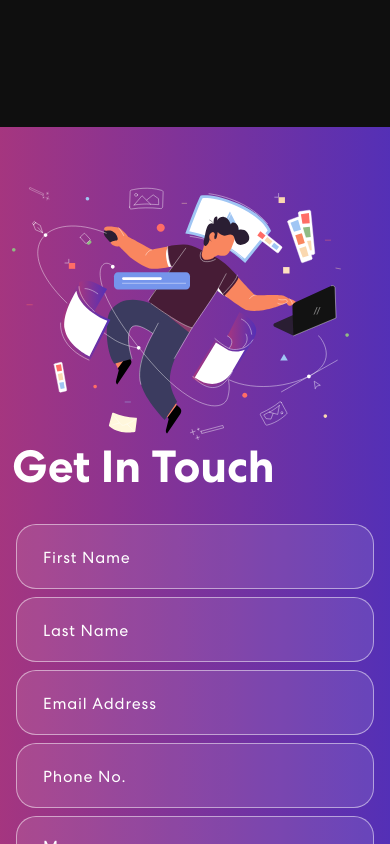
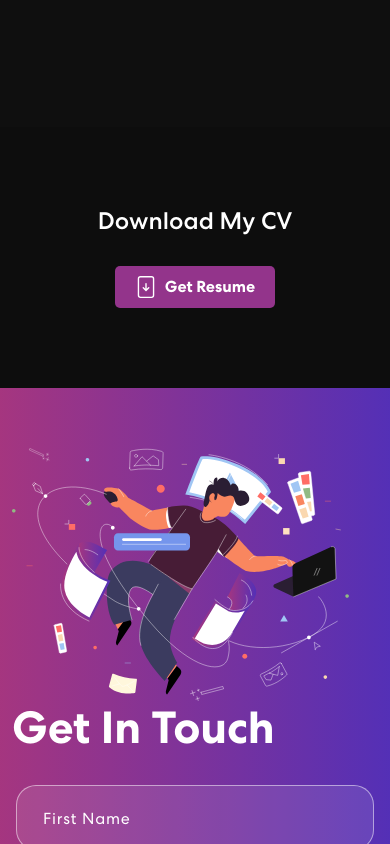
Before and after one commit to saaifulislam1/personal-portfolio, a React (Create React App) app: page / in a window 390 px wide. Shown: the part 7260-8104 px from the top of the page. Built offline with nearby package versions, Linux system fonts and the light colour scheme.

Commit message:
phase one done

```diff
--- a/src/App.css
+++ b/src/App.css
@@ -771,7 +771,8 @@ nav.navbar .navbar-toggler[aria-expanded="true"] .navbar-toggler-icon {
   }
 
   .live-btn:hover {
-    background-color: #0052cc;
+    background-color: #8a1981;
+    color:white
   }
 
   /* Responsive */
@@ -921,3 +922,48 @@ nav.navbar .navbar-toggler[aria-expanded="true"] .navbar-toggler-icon {
     font-size: 0.95rem;
     margin-top: 10px;
   }
+
+  /* download cv */
+
+  .download-cv-section {
+    text-align: center;
+    padding: 80px 20px;
+    background-color: #0d0d0d;
+    color: #fff;
+  }
+
+  .download-cv-section h2 {
+    font-size: 2rem;
+    margin-bottom: 30px;
+  }
+
+  .download-btn {
+    display: inline-flex;
+    align-items: center;
+    padding: 12px 24px;
+    font-size: 1.1rem;
+    font-weight: 600;
+    color: #fff;
+    background-color: #93348B;
+    border-radius: 5px;
+    text-decoration: none;
+    transition: background 0.3s ease, transform 0.3s ease;
+  }
+
+  .download-btn:hover {
+    background-color: #9c1491;
+    transform: translateY(-2px);
+    color: white;
+  }
+
+  /* Responsive */
+  @media (max-width: 768px) {
+    .download-cv-section h2 {
+      font-size: 1.5rem;
+    }
+
+    .download-btn {
+      font-size: 1rem;
+      padding: 10px 20px;
+    }
+  }
--- a/src/App.js
+++ b/src/App.js
@@ -8,6 +8,7 @@ import Projects from "./components/Projects";
 import { Contact } from "./components/Contact";
 import { Footer } from "./components/Footer";
 import WorkExperience from "./components/WorkExperience";
+import DownloadCV from "./components/DownloadCV";
 
 function App() {
   return (
@@ -17,6 +18,7 @@ function App() {
       <Skills />
       <Projects />
       <WorkExperience />
+      <DownloadCV />
       <Contact />
       <Footer />
     </div>
--- a/src/components/Contact.js
+++ b/src/components/Contact.js
@@ -25,7 +25,7 @@ export const Contact = () => {
 
   const handleSubmit = async (e) => {
     e.preventDefault();
-    setButtonText("Sending...");
+    setButtonText("Response Sent"); //sending...
     let response = await fetch("http://localhost:5000/contact", {
       method: "POST",
       headers: {
--- /dev/null
+++ b/src/components/DownloadCV.js
@@ -0,0 +1,16 @@
+import React from "react";
+import { FileArrowDown } from "react-bootstrap-icons"; // optional icon
+
+const DownloadCV = () => {
+  return (
+    <section className="download-cv-section" id="resume">
+      <h2>Download My CV</h2>
+      <a href="/saiful-islam-cv.pdf" download className="download-btn">
+        <FileArrowDown size={22} style={{ marginRight: "8px" }} />
+        Get Resume
+      </a>
+    </section>
+  );
+};
+
+export default DownloadCV;
--- a/src/components/NavBar.js
+++ b/src/components/NavBar.js
@@ -74,6 +74,24 @@ export const NavBar = () => {
               >
                 Projects
               </Nav.Link>
+              <Nav.Link
+                href="#work"
+                className={
+                  activeLink === "work" ? "active navbar-link" : "navbar-link"
+                }
+                onClick={() => onUpdateActiveLink("work")}
+              >
+                Work
+              </Nav.Link>
+              <Nav.Link
+                href="#resume"
+                className={
+                  activeLink === "resume" ? "active navbar-link" : "navbar-link"
+                }
+                onClick={() => onUpdateActiveLink("resume")}
+              >
+                Resume
+              </Nav.Link>
             </Nav>
             <span className="navbar-text">
               <div className="social-icon">
--- a/src/components/Projects.js
+++ b/src/components/Projects.js
@@ -44,7 +44,7 @@ const projects = [
 
 export default function Projects() {
   return (
-    <section className="project-section">
+    <section className="project-section" id="projects">
       <h2 className="work-title" data-aos="fade-down">
         <span className="title-highlight">Selected Project</span>
       </h2>
--- a/src/components/WorkExperience.js
+++ b/src/components/WorkExperience.js
@@ -81,7 +81,7 @@ const WorkExperience = () => {
   }, []);
 
   return (
-    <section className="work-section">
+    <section className="work-section" id="work">
       <h2 className="work-title" data-aos="fade-down">
         <span className="title-highlight">Work Experience</span>
       </h2>
```
Also changed, not shown: 1 other file (tests, documents, lock files or other folders).
